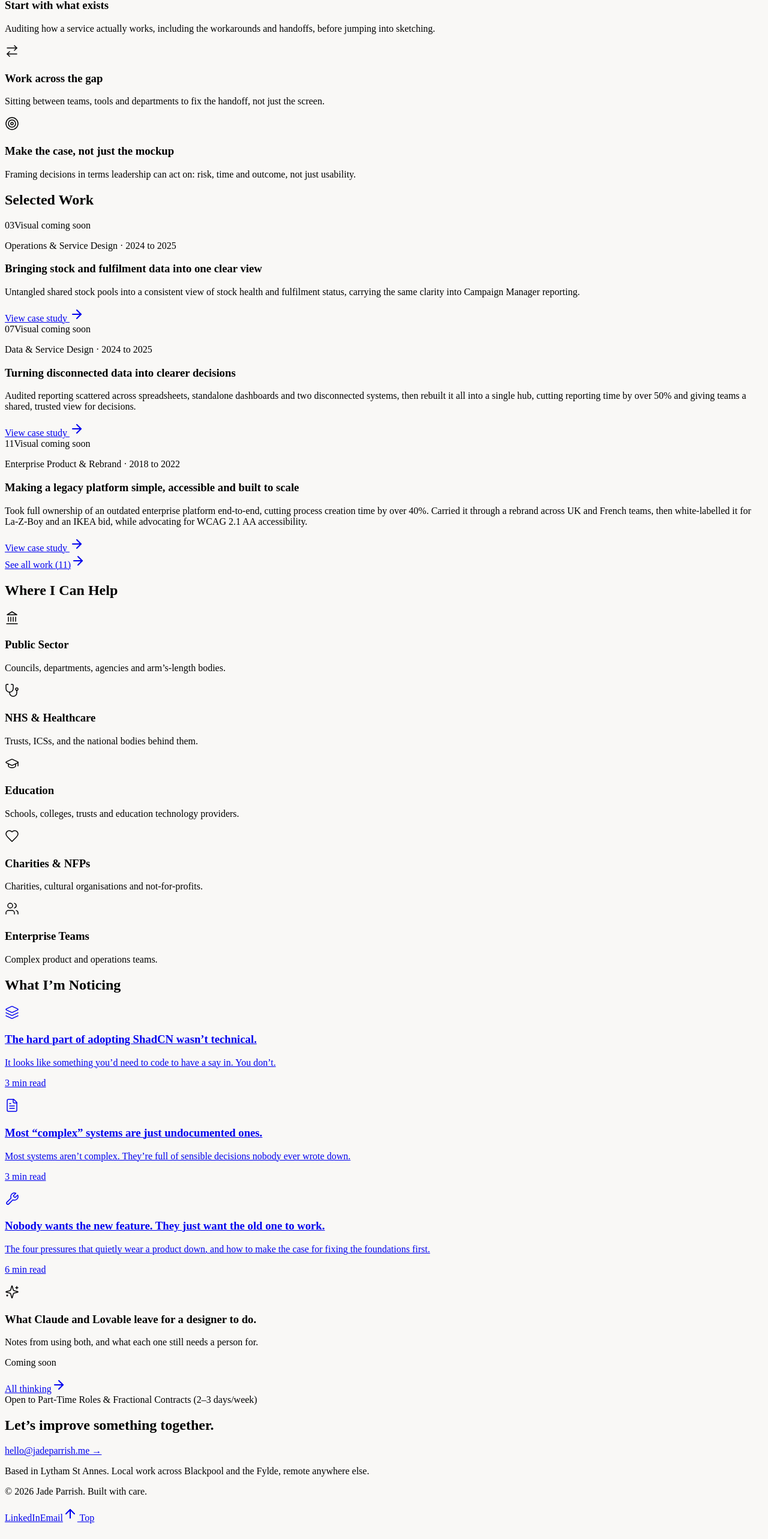
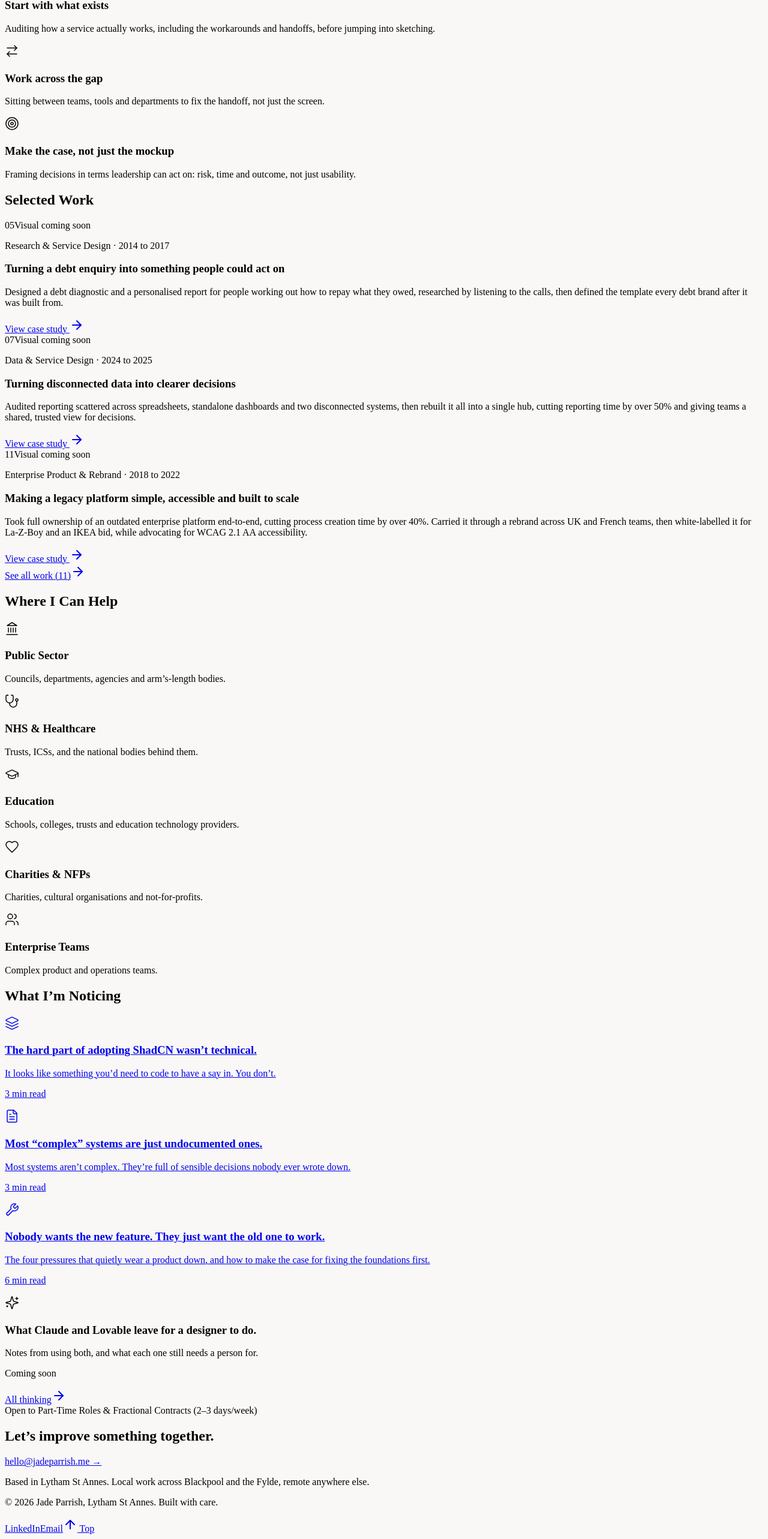
Before and after one commit to jadeparrish/portfolio, a Next.js app: page / in a window 1280 px wide. Shown: the part 2073-4639 px from the top of the page at 60% size. Built offline with nearby package versions, Linux system fonts and the light colour scheme.

Commit message:
Change featured status and update description
Updated featured status and modified case study description.

```diff
--- a/app/caseStudiesData.js
+++ b/app/caseStudiesData.js
@@ -45,7 +45,7 @@ const work = [
     href: '/work/stock',
     tint: 'bg-[#E3E6E1]',
     hasPage: true,
-    featured: true,
+    featured: false,
   },
   {
     slug: 'crm-review',
@@ -68,12 +68,12 @@ const work = [
     title: 'Turning a debt enquiry into something people could act on',
     tag: 'Research & Service Design',
     description:
-      'Designed a debt diagnostic and a personalised report for people who were struggling to repay their debts, researched by listening to the calls, then defined the template every debt brand after it was built from.',
+      'Designed a debt diagnostic and a personalised report for people working out how to repay what they owed, researched by listening to the calls, then defined the template every debt brand after it was built from.',
     cta: 'View case study',
     href: '/work/debt-advice',
     tint: 'bg-[#E1E5E4]',
     hasPage: true,
-    featured: false,
+    featured: true,
   },
   {
     slug: 'commercial-value',
@@ -551,7 +551,9 @@ export function SiteFooter({ wide }) {
           wide ? 'max-w-7xl lg:px-12' : 'max-w-3xl'
         } mx-auto px-6 sm:px-8 flex flex-col sm:flex-row justify-between items-center gap-4`}
       >
-        <p>&copy; {new Date().getFullYear()} Jade Parrish. Built with care.</p>
+        {/* Location sits here as well as on the contact block, so somebody who
+            lands straight on a case study still learns where I am. */}
+        <p>&copy; {new Date().getFullYear()} Jade Parrish, Lytham St Annes. Built with care.</p>
         <div className="flex gap-8 tracking-wider uppercase text-[11px] items-center">
           <a
             href="https://www.linkedin.com/in/jade-parrish/"
```
